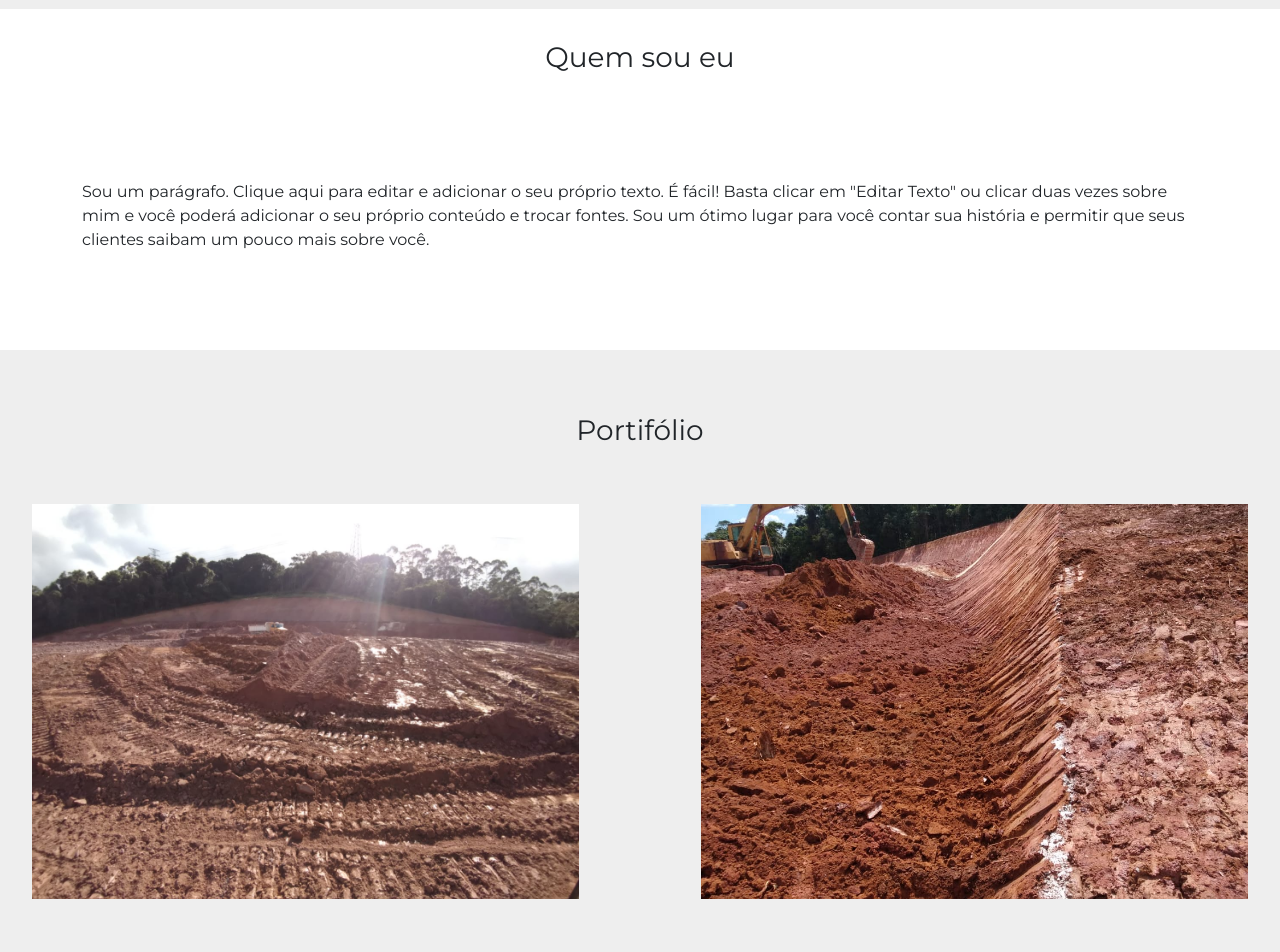
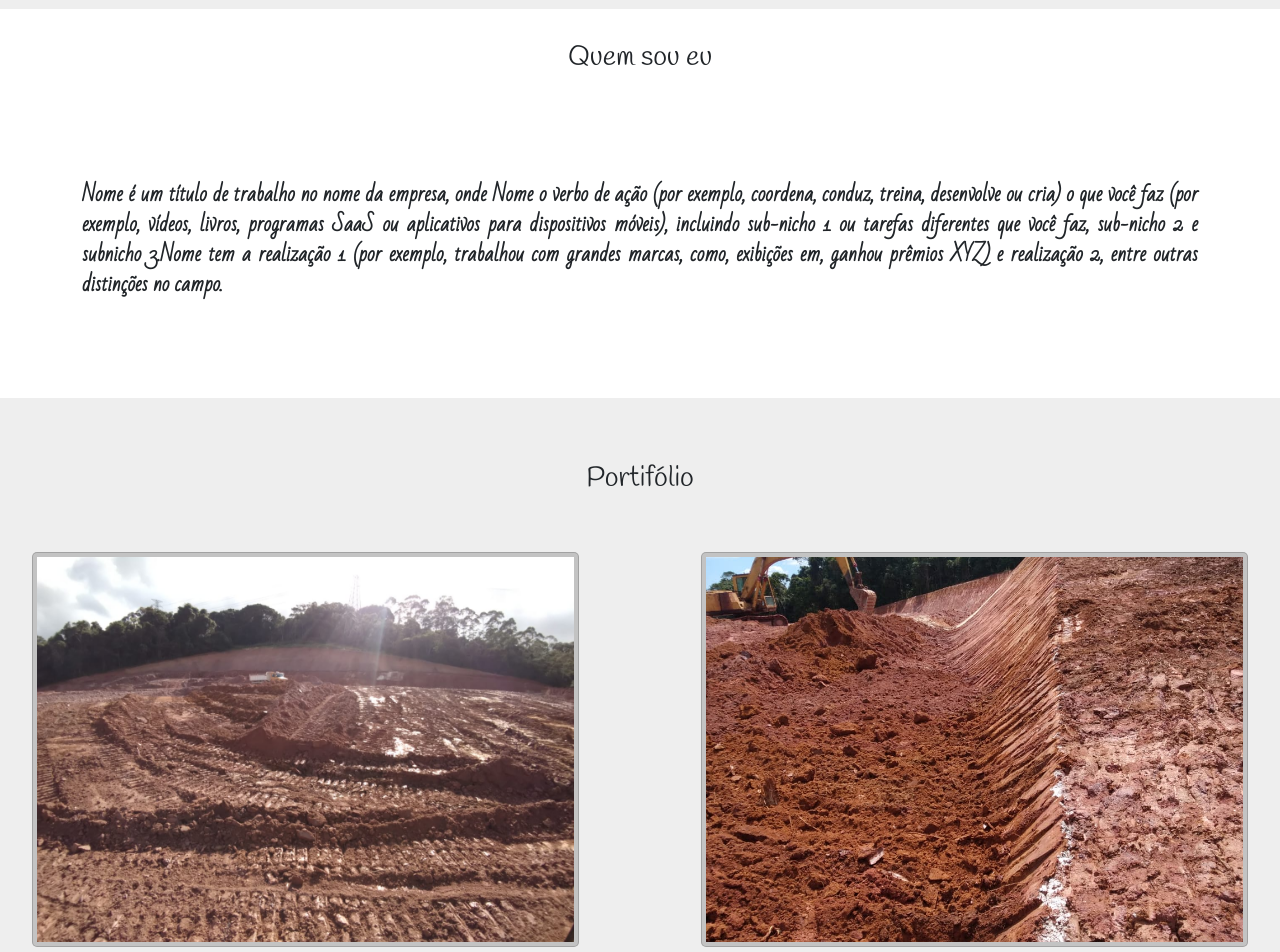
Before and after one commit to MarcoAntonioBorges/SiteHilton, a plain HTML site: page index.html in a window 1280 px wide. Shown: the part 900-1852 px from the top of the page. Drawn offline with nearby package versions, Linux system fonts and the light colour scheme.

Commit message:
Alteracoes imagens da galeria e arr. layout menu

```diff
--- a/index.html
+++ b/index.html
@@ -11,10 +11,14 @@
     <link rel="stylesheet" href="https://stackpath.bootstrapcdn.com/bootstrap/4.3.1/css/bootstrap.min.css" integrity="sha384-ggOyR0iXCbMQv3Xipma34MD+dH/1fQ784/j6cY/iJTQUOhcWr7x9JvoRxT2MZw1T" crossorigin="anonymous">
 
     <link rel="stylesheet" href="https://fonts.googleapis.com/css?family=Montserrat:400,700">
+    <link href="https://fonts.googleapis.com/css2?family=Handlee&display=swap" rel="stylesheet">
+    <link href="https://fonts.googleapis.com/css2?family=Bad+Script&display=swap" rel="stylesheet">
+
 
     <!-- LINK DOS NOSSOS ARQUIVOS CSS -->
     <link rel="stylesheet" href="style.css">
     <link rel="stylesheet" href="styleMediaQuery.css">
+
 
 </head>
 
@@ -22,15 +26,15 @@
 
     <!-- NAV É O MENU DO NOSSO SITE -->
     <nav class="navbar fixed-top navbar-expand-sm navbar-light bg-light">
-        <div class="mx-auto w-100 order-1 order-md-0 dual-collapse2">
+        <div class="ml-3 w-100 order-1 order-md-0 dual-collapse2 logomarca">
             <a class="navbar-brand mx-auto text-uppercase" href="#">Hilton Moura | HOCC</a>
             <button class="navbar-toggler d-lg-none" type="button" data-toggle="collapse" data-target="#collapsibleNavId" aria-controls="collapsibleNavId" aria-expanded="false" aria-label="Toggle navigation">
                 <span class="navbar-toggler-icon"></span>
             </button>
         </div>
         <div class="collapse navbar-collapse w-100 order-3 dual-collapse2" id="collapsibleNavId">
-            <ul class="navbar-nav mr-auto mt-2 mt-lg-0">
-                <li class="nav-item">
+            <ul class="navbar-nav ml-auto mt-2 mt-lg-0 mr-3">
+                <li class=" nav-item">
                     <a class="nav-link text-uppercase ativado" href="#">Página Inicial <span
                             class="sr-only">(current)</span></a>
                 </li>
@@ -86,8 +90,8 @@
                     <h3 class="section-sub-title">Quem sou eu</h3>
                 </div>
             </div>
-            <p class="texto-biografia">Sou um parágrafo. Clique aqui para editar e adicionar o seu próprio texto. É fácil! Basta clicar em "Editar Texto" ou clicar duas vezes sobre mim e você poderá adicionar o seu próprio conteúdo e trocar fontes. Sou um ótimo lugar para você
-                contar sua história e permitir que seus clientes saibam um pouco mais sobre você.</p>
+            <p class="texto-biografia">Nome é um título de trabalho no nome da empresa, onde Nome o verbo de ação (por exemplo, coordena, conduz, treina, desenvolve ou cria) o que você faz (por exemplo, vídeos, livros, programas SaaS ou aplicativos para dispositivos móveis), incluindo
+                sub-nicho 1 ou tarefas diferentes que você faz, sub-nicho 2 e subnicho 3.Nome tem a realização 1 (por exemplo, trabalhou com grandes marcas, como, exibições em, ganhou prêmios XYZ) e realização 2, entre outras distinções no campo.</p>
         </div>
 
         <div class="portifolio" id="portifolio">
@@ -100,42 +104,42 @@
             <div class="portifolio-galeria">
                 <div class="img-portifolio">
                     <figure>
-                        <img src="img/fundacao2.jpeg" class="img-fluid" alt="imagem do portifolio">
+                        <img src="img/fundacao2.jpeg" class="img-fluid img-thumbnail" alt="imagem do portifolio">
                         <figcaption>TEXTO DA LEGENDA DA IMAGEM</figcaption>
                     </figure>
                 </div>
 
                 <div class="img-portifolio">
                     <figure>
-                        <img src="img/fundacao1.jpeg" class="img-fluid" alt="imagem do portifolio">
+                        <img src="img/fundacao1.jpeg" class="img-fluid img-thumbnail" alt="imagem do portifolio">
                         <figcaption>TEXTO DE LEGENDA IMAGEM</figcaption>
                     </figure>
                 </div>
 
                 <div class="img-portifolio">
                     <figure>
-                        <img src="img/moldura1.jpeg" class="img-fluid" alt="imagem do portifolio">
+                        <img src="img/moldura1.jpeg" class="img-fluid img-thumbnail" alt="imagem do portifolio">
                         <figcaption>TEXTO DE LEGENDA IMAGEM</figcaption>
                     </figure>
                 </div>
 
                 <div class="img-portifolio">
                     <figure>
-                        <img src="img/moldura3.jpeg" class="img-fluid" alt="imagem do portifolio">
+                        <img src="img/moldura3.jpeg" class="img-fluid img-thumbnail" alt="imagem do portifolio">
                         <figcaption>TEXTO DE LEGENDA IMAGEM</figcaption>
                     </figure>
                 </div>
 
                 <div class="img-portifolio">
                     <figure>
-                        <img src="img/moldura2.jpeg" class="img-fluid" alt="imagem do portifolio">
+                        <img src="img/moldura2.jpeg" class="img-fluid img-thumbnail" alt="imagem do portifolio">
                         <figcaption>TEXTO DE LEGENDA IMAGEM</figcaption>
                     </figure>
                 </div>
 
                 <div class="img-portifolio">
                     <figure>
-                        <img src="img/moldura8.jpeg" class="img-fluid" alt="imagem do portifolio">
+                        <img src="img/moldura8.jpeg" class="img-fluid img-thumbnail" alt="imagem do portifolio">
                         <figcaption>TEXTO DE LEGENDA IMAGEM</figcaption>
                     </figure>
                 </div>
--- a/style.css
+++ b/style.css
@@ -10,7 +10,8 @@ body {
     border: none;
     /* background-image: url('img/planodefundo.jpg'); */
     background-color: #eee;
-    font-family: 'Montserrat', 'sans-serif';
+    /*font-family: 'Montserrat', 'sans-serif';*/
+    font-family: 'Handlee', cursive;
 }
 
 .ativado {
@@ -75,6 +76,10 @@ figure.foto-legenda:hover figcaption {
 
 .biografia .texto-biografia {
     padding: 50px;
+    font-family: 'Bad Script', cursive;
+    font-size: 20px;
+    font-weight: bold;
+    text-align: justify;
 }
 
 .portifolio {
@@ -106,6 +111,9 @@ figure.foto-legenda:hover figcaption {
     width: 100%;
     height: 395px;
     object-fit: cover;
+    background-color: rgba(51, 51, 51, 0.226) !important;
+    border: 1px solid rgba(51, 51, 51, 0.226) !important;
+    border-radius: 5px;
 }
 
 .portifolio .portifolio-galeria .img-portifolio figure {
```
